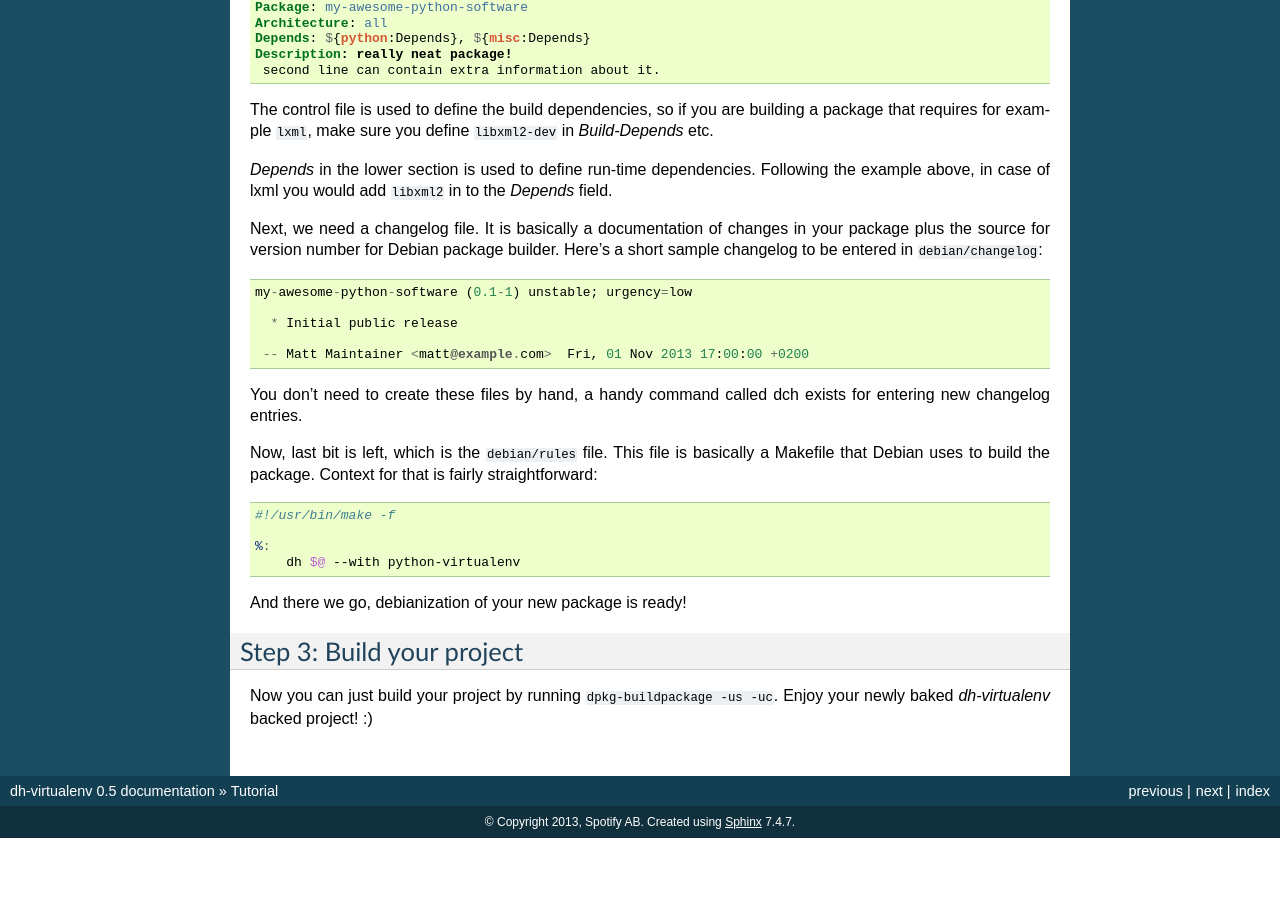
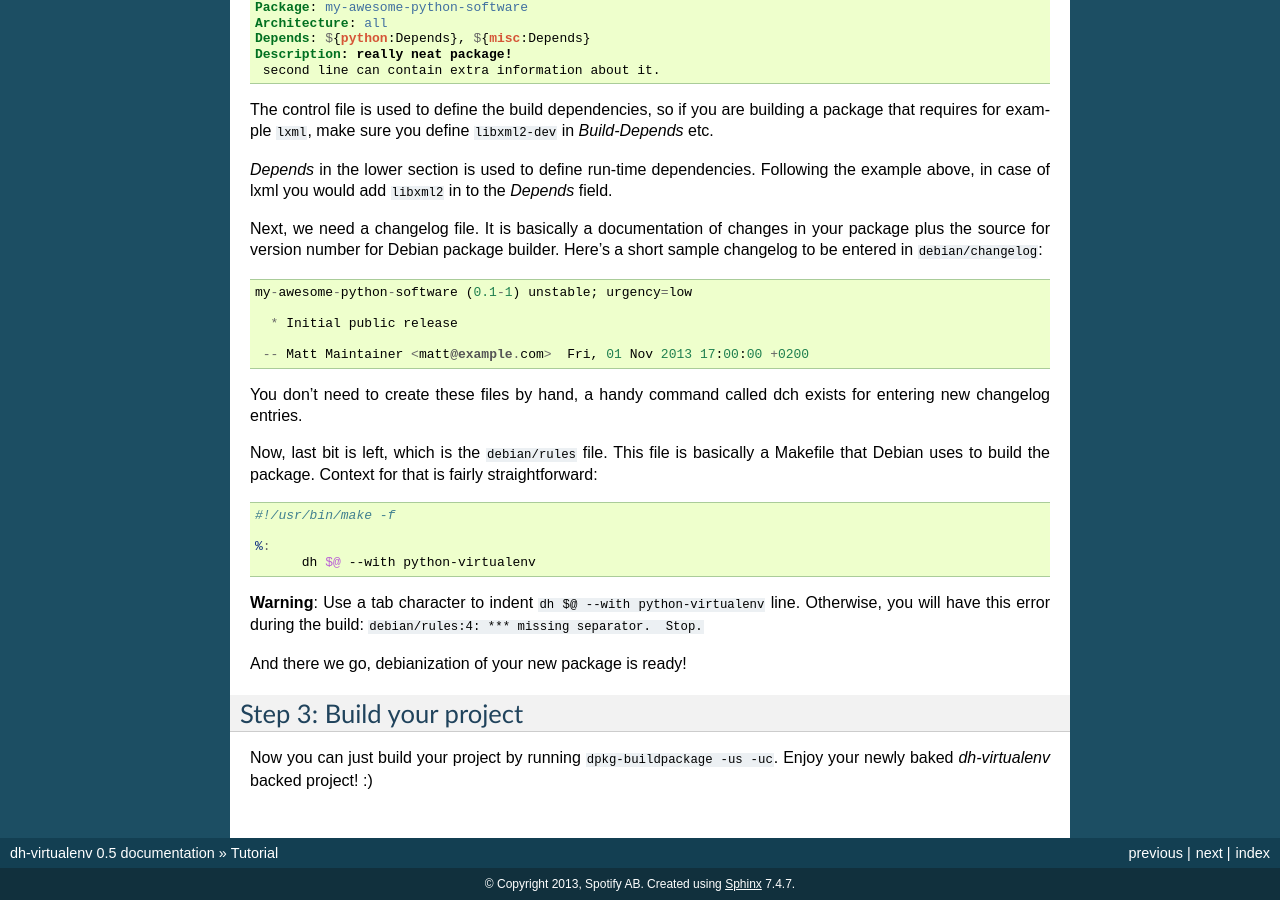
Before and after one commit to spotify/dh-virtualenv, a Sphinx documentation site: the page built from doc/tutorial.rst, in a window 1280 px wide and 900 px high, scrolled down 926 px. Built offline with Sphinx 7.4.7, drawn with Linux system fonts in a browser that asks for light colours; before the commit the page ends 1764 px from its top, so only the background shows below that.

Commit message:
Add warning about tab identation in rules.

```diff
--- a/doc/tutorial.rst
+++ b/doc/tutorial.rst
@@ -101,7 +101,10 @@ for that is fairly straightforward:
   #!/usr/bin/make -f
 
   %:
-      dh $@ --with python-virtualenv
+  	dh $@ --with python-virtualenv
+
+**Warning**: Use a tab character to indent ``dh $@ --with python-virtualenv`` line. Otherwise, you will have this error during the build: ``debian/rules:4: ***
+missing separator.  Stop.``
 
 And there we go, debianization of your new package is ready!
 
```
